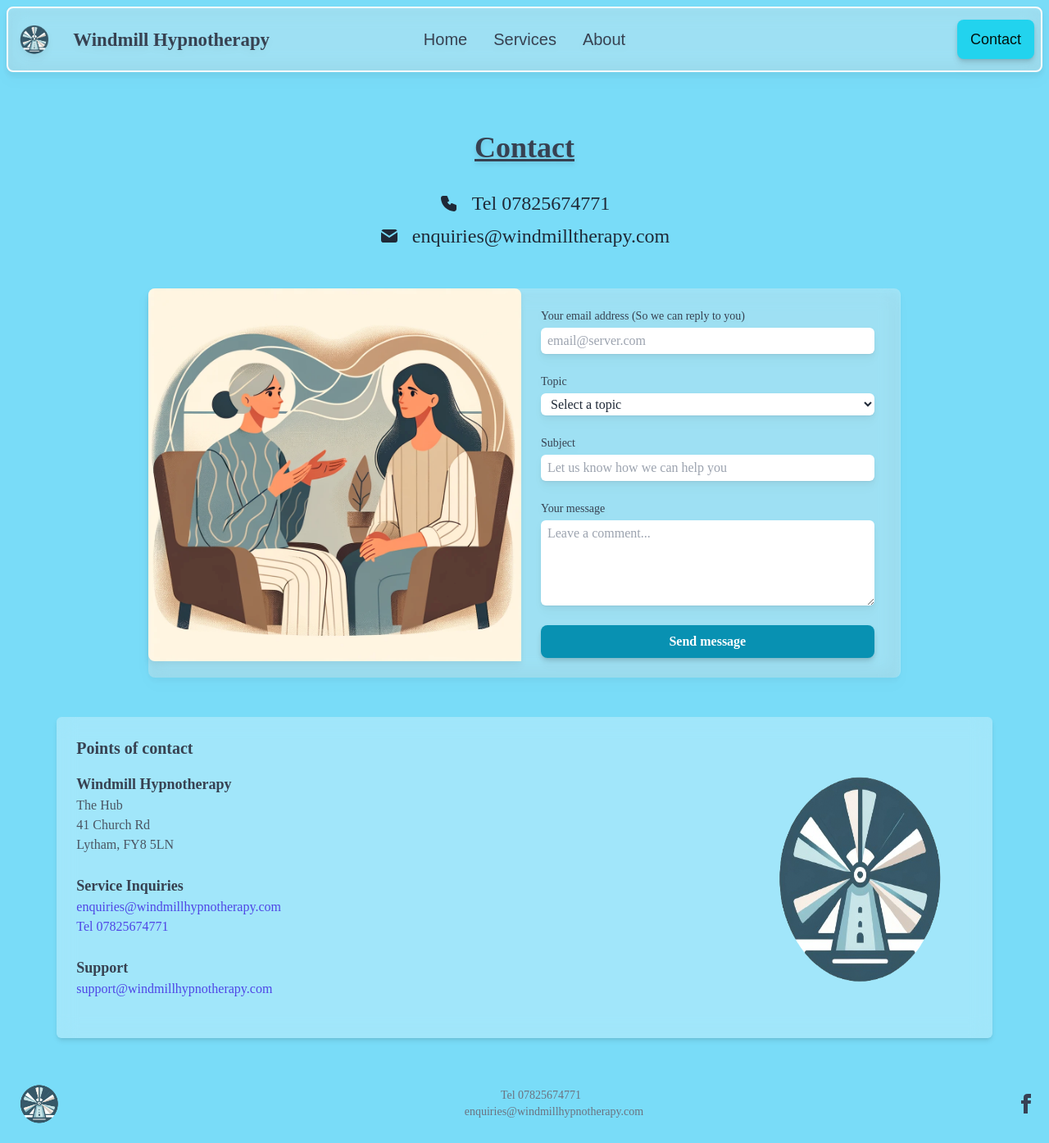
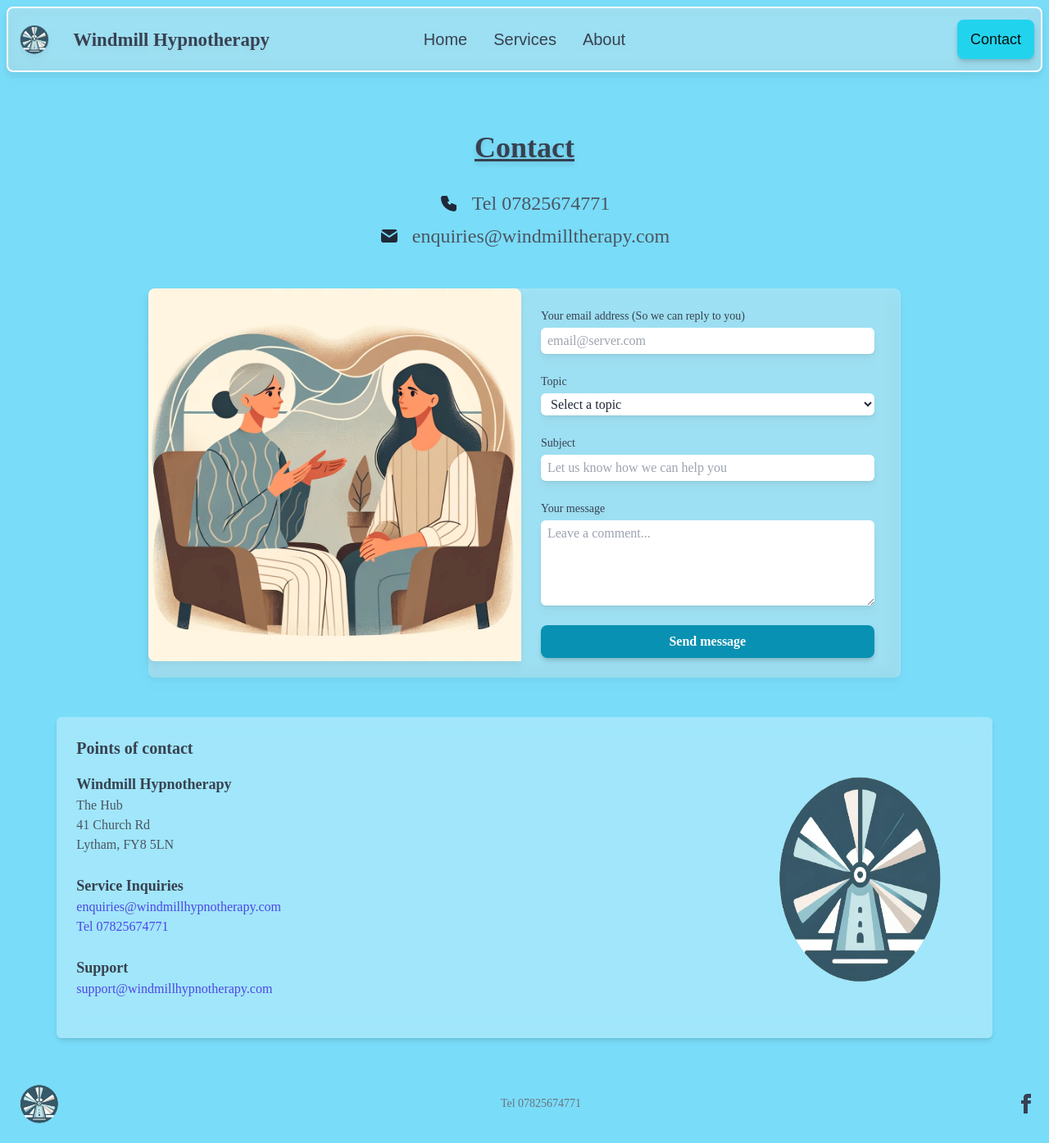
Before and after one commit to oscargavin/windmill-therapy, a React (Create React App) app: page /contact in a window 1280 px wide. Shown: the whole page at 82% size. Built offline with nearby package versions, Linux system fonts and the light colour scheme.

Commit message:
aesthetic changes

```diff
--- a/src/components/ContactForm.js
+++ b/src/components/ContactForm.js
@@ -47,7 +47,7 @@ export default function Contact() {
               fill="currentColor"
             />
           </svg>
-          <h1 className="text-2xl">
+          <h1 className="text-gray-600 text-2xl font-light">
             <a href="tel:+447825674771">Tel 07825674771</a>
           </h1>
         </div>
@@ -76,7 +76,7 @@ export default function Contact() {
               fill="currentColor"
             />
           </svg>
-          <h1 className="text-2xl">
+          <h1 className="text-2xl text-gray-600 font-light">
             <a href="mailto:enquiries@windmilltherapy.com">
               enquiries@windmilltherapy.com
             </a>
--- a/src/components/Footer.js
+++ b/src/components/Footer.js
@@ -7,12 +7,6 @@ function Footer() {
           <h1 className="text-gray-500 text-sm font-light">
             <a href="tel:+447825674771">Tel 07825674771</a>
           </h1>
-          <a
-            href="mailto:enquiries@windmillhypnotherapy.com"
-            className="text-gray-500 text-sm font-light"
-          >
-            enquiries@windmillhypnotherapy.com
-          </a>
         </div>
 
         <nav className="flex space-x-8">
```
